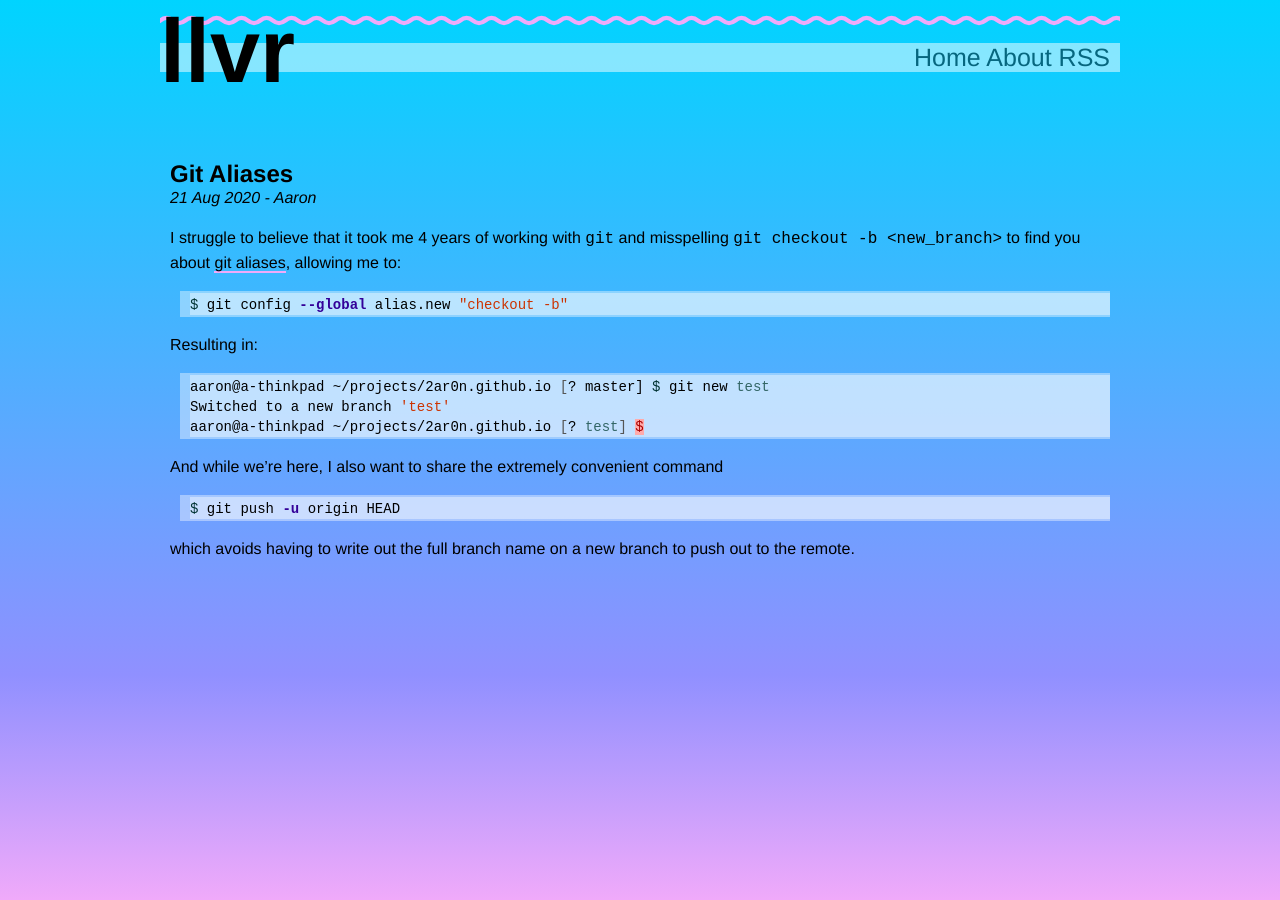
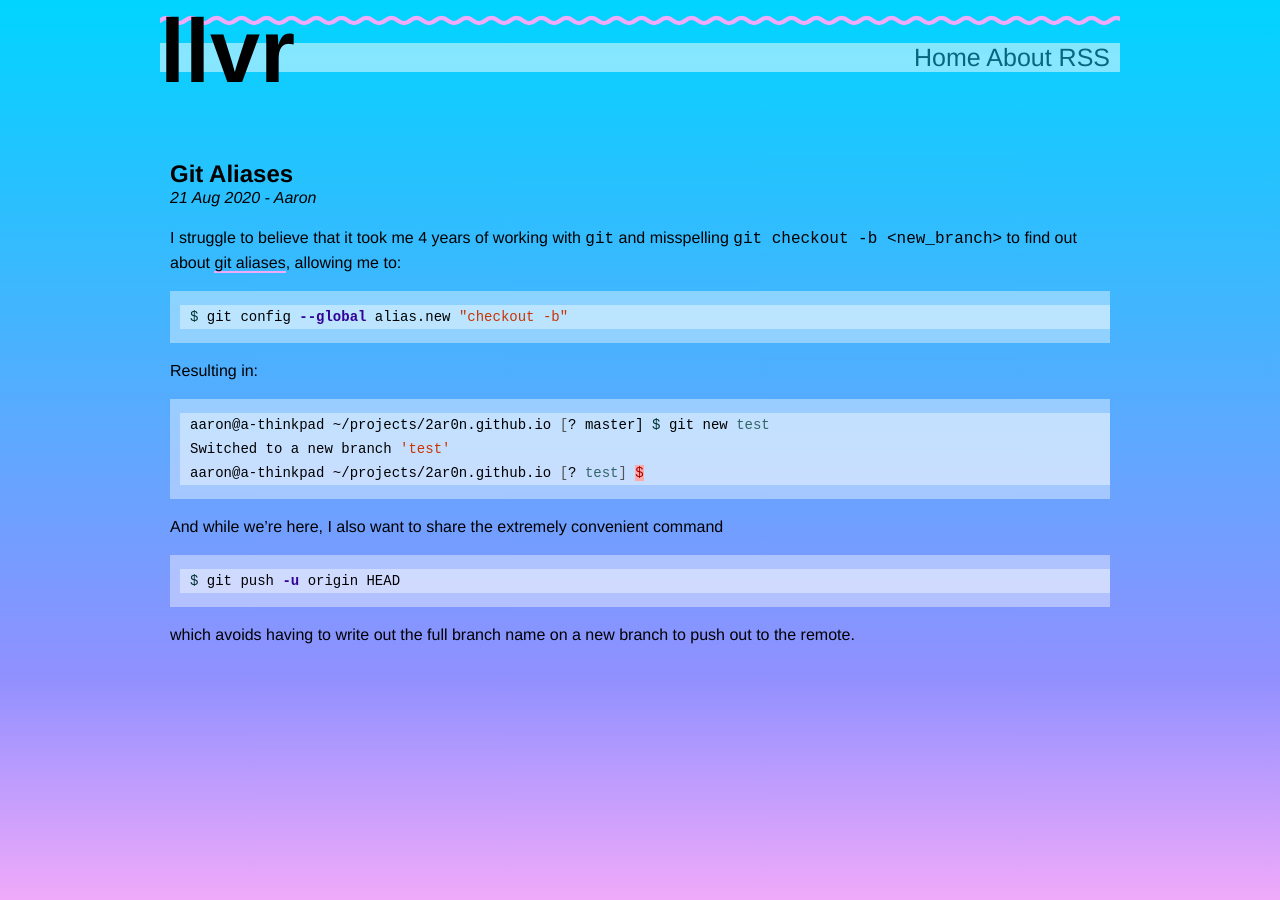
Before and after one commit to 2ar0n/2ar0n.github.io, a Jekyll site: the page built from _posts/2020-08-21-git-aliases.md, in a window 1280 px wide. Built offline with Jekyll 4.4.1, drawn with Linux system fonts in a browser that asks for light colours.

Commit message:
Fixed typo and code block display.

````diff
--- a/_posts/2020-08-21-git-aliases.md
+++ b/_posts/2020-08-21-git-aliases.md
@@ -3,7 +3,7 @@ layout: post
 author: Aaron
 ---
 
-I struggle to believe that it took me 4 years of working with `git` and misspelling `git checkout -b <new_branch>` to find you about [git aliases](https://git-scm.com/book/en/v2/Git-Basics-Git-Aliases), allowing me to:
+I struggle to believe that it took me 4 years of working with `git` and misspelling `git checkout -b <new_branch>` to find out about [git aliases](https://git-scm.com/book/en/v2/Git-Basics-Git-Aliases), allowing me to:
 
 ```bash
 $ git config --global alias.new "checkout -b"
--- a/_sass/main.scss
+++ b/_sass/main.scss
@@ -159,13 +159,8 @@ h2 + p {
 
 .highlight {
     background: rgba(255, 255, 255, 0.4);
-    margin-top: 0px;
-    padding-top: 2px;
-    margin-bottom: 0px;
-    margin-bottom: 2px;
-    margin-left: 10px;
+    padding-left: 10px;
     font-size: 14px;
-    line-height: 20px;
     overflow-x: auto;
     -webkit-overflow-scrolling: touch;
 }
````
